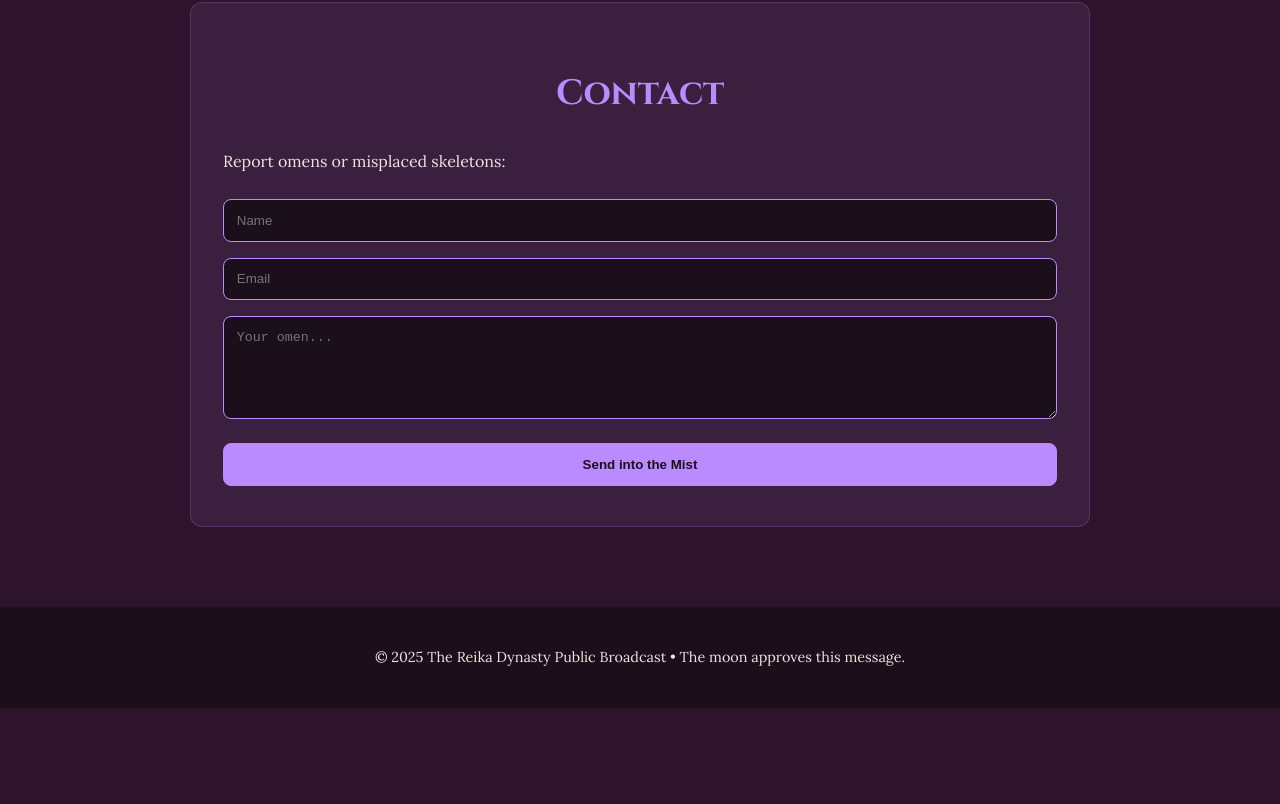
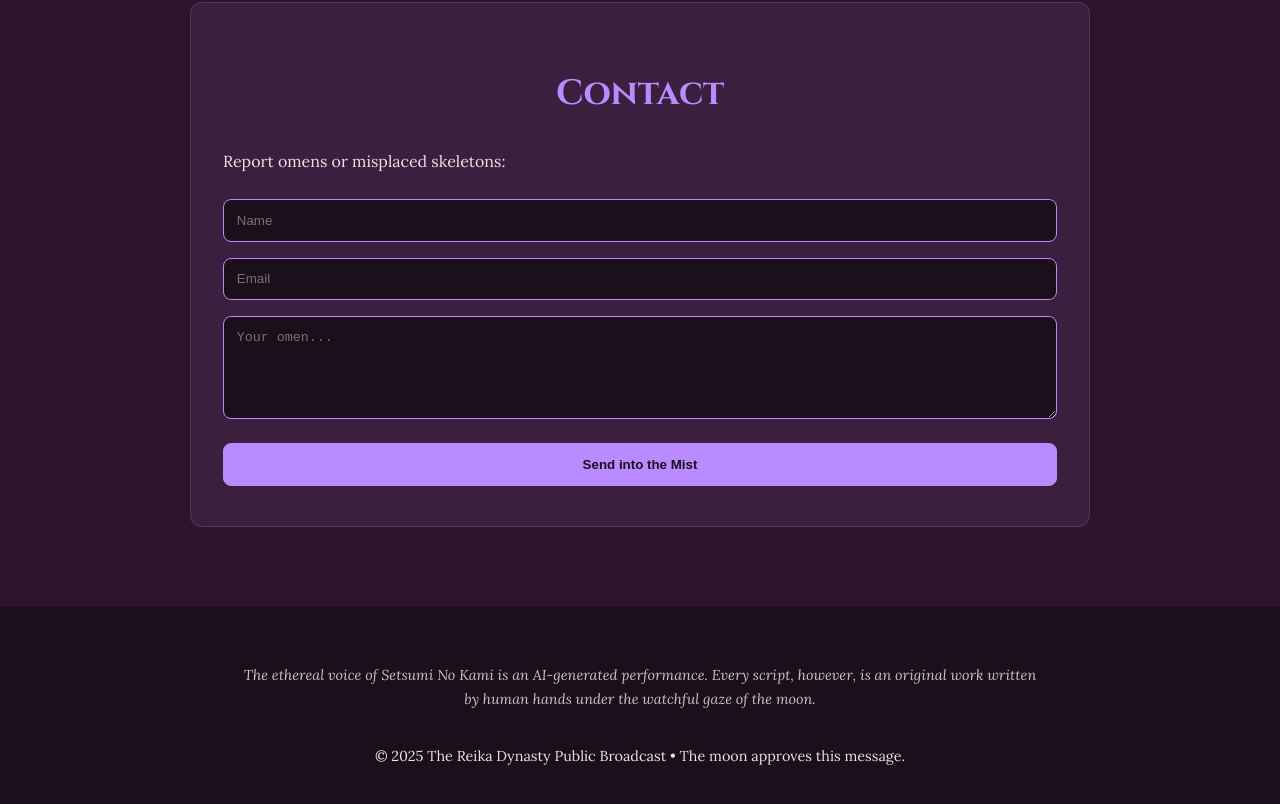
Before and after one commit to GrimSythe/The-Reika-Dynasty-Public-Broadcast, a plain HTML site: page index.html in a window 1280 px wide. Shown: the part 3588-4392 px from the top of the page. Before the commit the page ends 4296 px from the top, so only its background shows below. Drawn offline with Linux system fonts and the light colour scheme.

Commit message:
Update index.html

```diff
--- a/index.html
+++ b/index.html
@@ -111,8 +111,13 @@
     </main>
 
     <footer>
-        <p>© 2025 The Reika Dynasty Public Broadcast • The moon approves this message.</p>
-    </footer>
+    <p style="font-style:italic; opacity:0.85; max-width:800px; margin:2rem auto; text-align:center;">
+        The ethereal voice of Setsumi No Kami is an AI-generated performance. Every script, however, is an original work written by human hands under the watchful gaze of the moon.
+    </p>
+    <p style="margin:1rem 0; font-size:0.9rem;">
+        © 2025 The Reika Dynasty Public Broadcast • The moon approves this message.
+    </p>
+</footer>
 
     <script>
         function searchEpisodes(){let a=document.getElementById('search').value.toLowerCase(),b=document.querySelectorAll('.episode');b.forEach(c=>{c.textContent.toLowerCase().includes(a)?c.style.display='':c.style.display='none'})}
```
